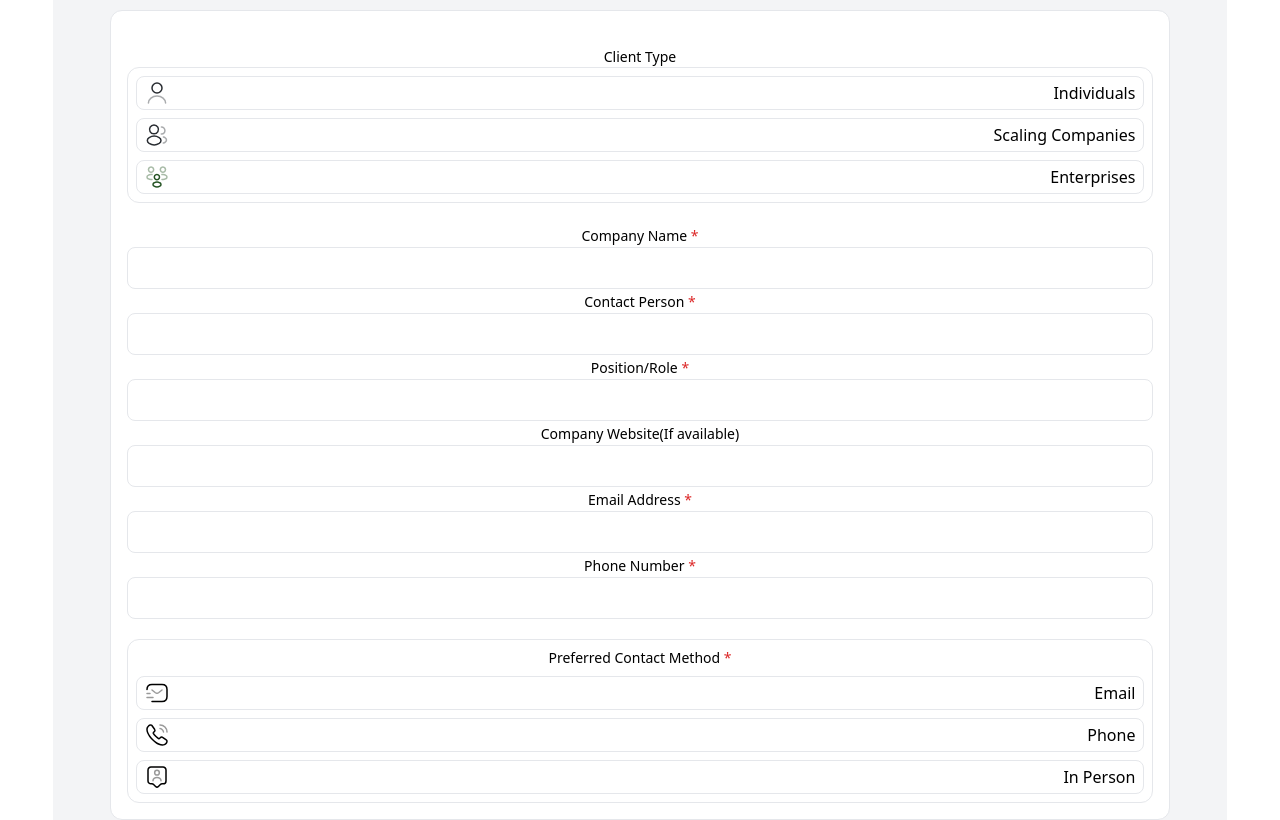
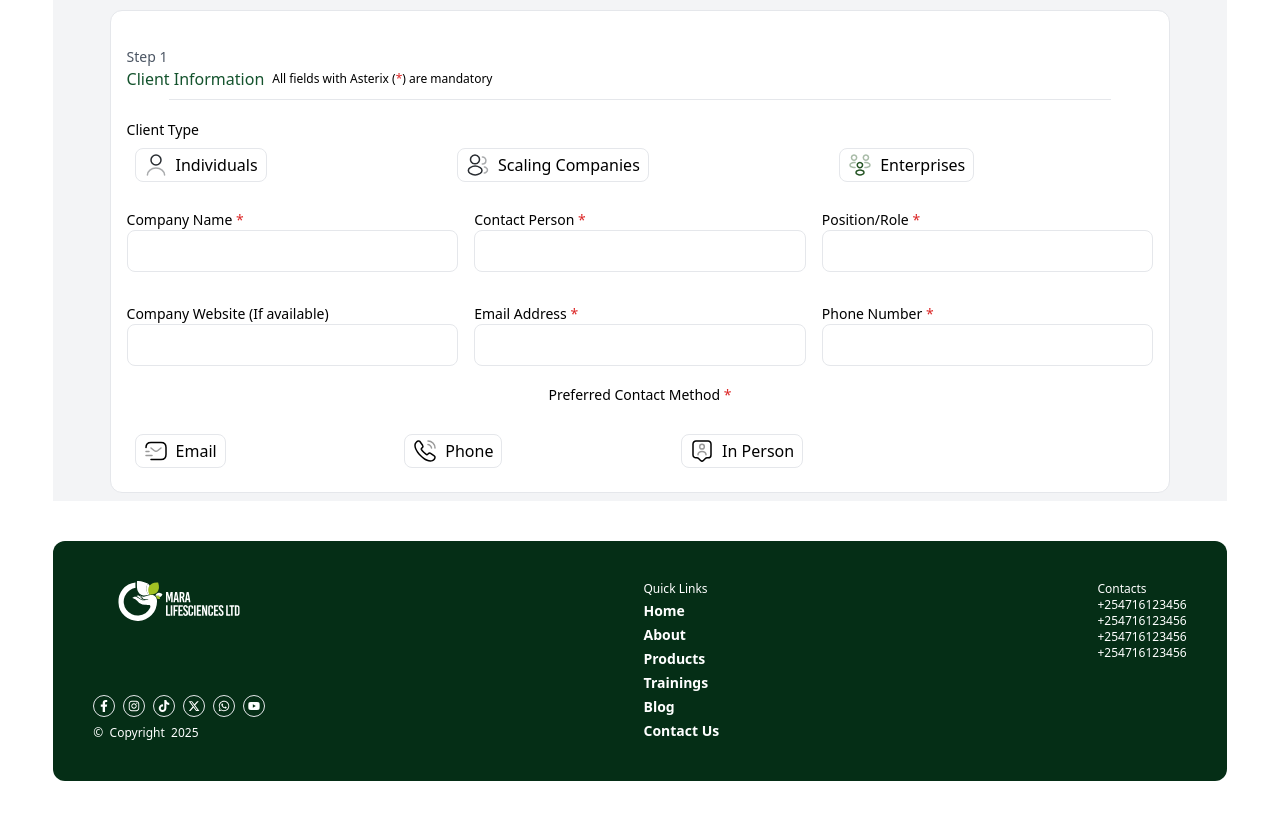
Before and after one commit to tjay1760/mara-life, a React (Vite) app: page /products in a window 1280 px wide. Shown: the part 600-1420 px from the top of the page. After the commit the page ends 1381 px from the top, so only its background shows below. Built offline with nearby package versions, Linux system fonts and the light colour scheme.

Commit message:
refactor RegistrationForm to enhance structure and improve field handling

```diff
--- a/src/components/Products/RegistrationForm.jsx
+++ b/src/components/Products/RegistrationForm.jsx
@@ -28,18 +28,40 @@ const RegistrationForm = () => {
     { label: "In Person", icon: personIcon },
   ];
 
+  const formFields = [
+    { label: "Company Name", id: "company-name", type: "text", required: true },
+    { label: "Contact Person", id: "contact-person", type: "text", required: true },
+    { label: "Position/Role", id: "position-or-role", type: "text", required: true },
+    { label: "Company Website (If available)", id: "company-website", type: "text", required: false },
+    { label: "Email Address", id: "email", type: "email", required: true },
+    { label: "Phone Number", id: "phone-number", type: "text", required: true },
+  ];
+
   return (
     <div className="mt-10 bg-gray-100 w-11/12 mx-auto p-2 flex flex-col items-center justify-center text-center">
       <h1 className="text-green-950 font-bold text-2xl">Pesticide Registration Assistance Form</h1>
       <p>Please fill out the form below to register your pesticide product with our assistance program.</p>
       <form onSubmit={handleSubmit(onSubmit)} className="border bg-white w-11/12 p-4 mt-4 rounded-xl">
+        <div className="client-information-header mt-5 flex flex-col items-start">
+          <h1 className="text-sm text-gray-600">Step 1</h1>
+          <div className="description flex items-center justify-center gap-2">
+            <h1 className="font-medium text-base text-green-900">
+              Client Information
+            </h1>
+            <p className="text-xs">
+              All fields with Asterix (<span className="text-red-600">*</span>
+              ) are mandatory
+            </p>
+          </div>
+        </div>
+        <div className="line w-11/12 h-[1px] bg-gray-200 mx-auto mt-2"></div>
         <div className="client-type mt-5">
-          <h1 className="text-sm">Client Type</h1>
-          <div className="client-type-holder border border-gray-200 p-2 rounded-xl flex flex-col gap-2">
+          <h1 className="text-sm text-left">Client Type</h1>
+          <div className="client-type-holder border border-gray-200 p-2 rounded-xl flex flex-col gap-2 md:flex-row md:justify-between md:w-5/6 md:border-none">
             {clientTypes.map((type) => (
               <div
                 key={type.label}
-                className={`flex justify-between items-center border rounded-lg py-1 px-2 cursor-pointer ${selectedClientType === type.label ? "border-green-500 text-green-700" : "border-gray-200"}`}
+                className={`flex justify-between items-center border gap-2 rounded-lg py-1 px-2 cursor-pointer ${selectedClientType === type.label ? "border-green-500 text-green-700" : "border-gray-200"}`}
                 onClick={() => setSelectedClientType(type.label)}
               >
                 <img src={type.icon} alt={type.label} />
@@ -49,75 +71,29 @@ const RegistrationForm = () => {
             ))}
           </div>
         </div>
-        <div className="form-fields mt-5">
-              <div className="company-name">
-                <label htmlFor="company-name" className="text-sm">
-                  Company Name <span className="text-red-600">*</span>
-                </label>
-                <input
-                  type="text"
-                  id="company-name"
-                  className="border border-gray-200 rounded-lg w-full p-2"
-                />
-              </div>
-              <div className="contact-person">
-                <label htmlFor="contact-person" className="text-sm">
-                  Contact Person <span className="text-red-600">*</span>
-                </label>
-                <input
-                  type="text"
-                  id="contact-person"
-                  className="border border-gray-200 rounded-lg w-full p-2"
-                />
-              </div>
-              <div className="position-or-role">
-                <label htmlFor="position-or-role" className="text-sm">
-                  Position/Role <span className="text-red-600">*</span>
-                </label>
-                <input
-                  type="text"
-                  id="position-or-role"
-                  className="border border-gray-200 rounded-lg w-full p-2"
-                />
-              </div>
-              <div className="company-website">
-                <label htmlFor="company-website" className="text-sm">
-                  Company Website(If available)
-                </label>
-                <input
-                  type="text"
-                  id="company-website"
-                  className="border border-gray-200 rounded-lg w-full p-2"
-                />
-              </div>
-              <div className="email">
-                <label htmlFor="email" className="text-sm">
-                  Email Address <span className="text-red-600">*</span>
-                </label>
-                <input
-                  type="email"
-                  id="email"
-                  className="border border-gray-200 rounded-lg w-full p-2"
-                />
-              </div>
-              <div className="phone-number">
-                <label htmlFor="phone-number" className="text-sm">
-                  Phone Number <span className="text-red-600">*</span>
-                </label>
-                <input
-                  type="text"
-                  id="phone-number"
-                  className="border border-gray-200 rounded-lg w-full p-2"
-                />
-              </div>
 
+        <div className="form-fields mt-5 grid grid-cols-1 md:grid-cols-3 gap-4">
+          {formFields.map((field) => (
+            <div key={field.id} className="mb-4 flex flex-col items-start">
+              <label htmlFor={field.id} className="text-sm md:text-left">
+                {field.label} {field.required && <span className="text-red-600">*</span>}
+              </label>
+              <input
+                type={field.type}
+                id={field.id}
+                className="border border-gray-200 rounded-lg w-full p-2"
+                {...register(field.id, { required: field.required })}
+              />
+              {errors[field.id] && <p className="text-red-500 text-xs">This field is required</p>}
             </div>
-        <div className="prefered-contact-method border border-gray-200 p-2 mt-5 rounded-xl flex flex-col gap-2">
-          <label htmlFor="prefered-contact-method" className="text-sm">Preferred Contact Method <span className="text-red-600">*</span></label>
+          ))}
+        </div>
+        <label htmlFor="prefered-contact-method" className="text-sm">Preferred Contact Method <span className="text-red-600">*</span></label>
+        <div className="prefered-contact-method border border-gray-200 p-2 mt-5 rounded-xl flex flex-col gap-2 md:flex-row md:justify-between md:w-2/3 md:border-none">
           {contactMethods.map((method) => (
             <div
               key={method.label}
-              className={`flex justify-between items-center border rounded-lg py-1 px-2 cursor-pointer ${selectedContactMethod === method.label ? "border-green-500 text-green-700" : "border-gray-200"}`}
+              className={`flex justify-between items-center border rounded-lg py-1 px-2 gap-2 cursor-pointer ${selectedContactMethod === method.label ? "border-green-500 text-green-700" : "border-gray-200"}`}
               onClick={() => setSelectedContactMethod(method.label)}
             >
               <img src={method.icon} alt={method.label} />
```
